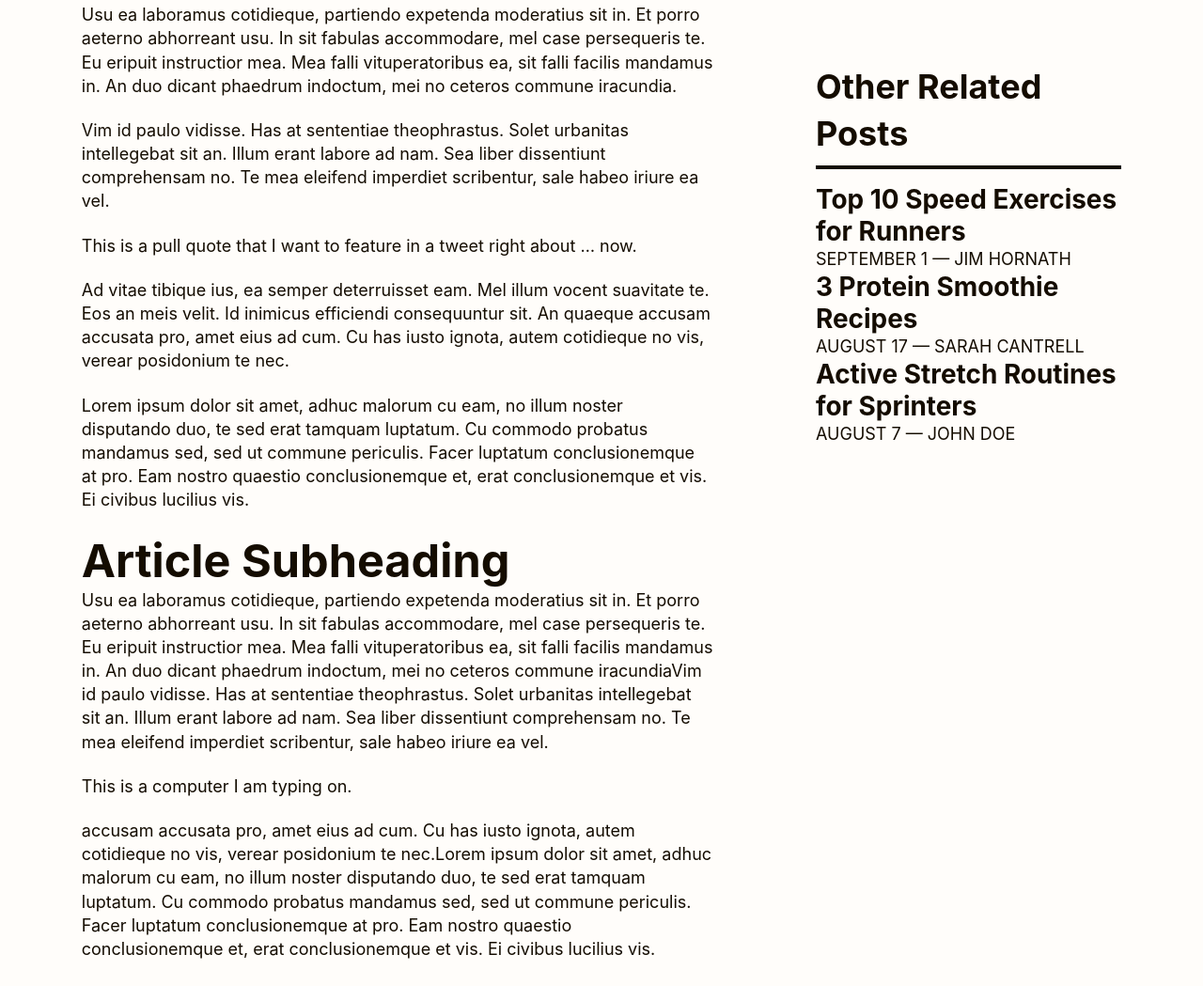
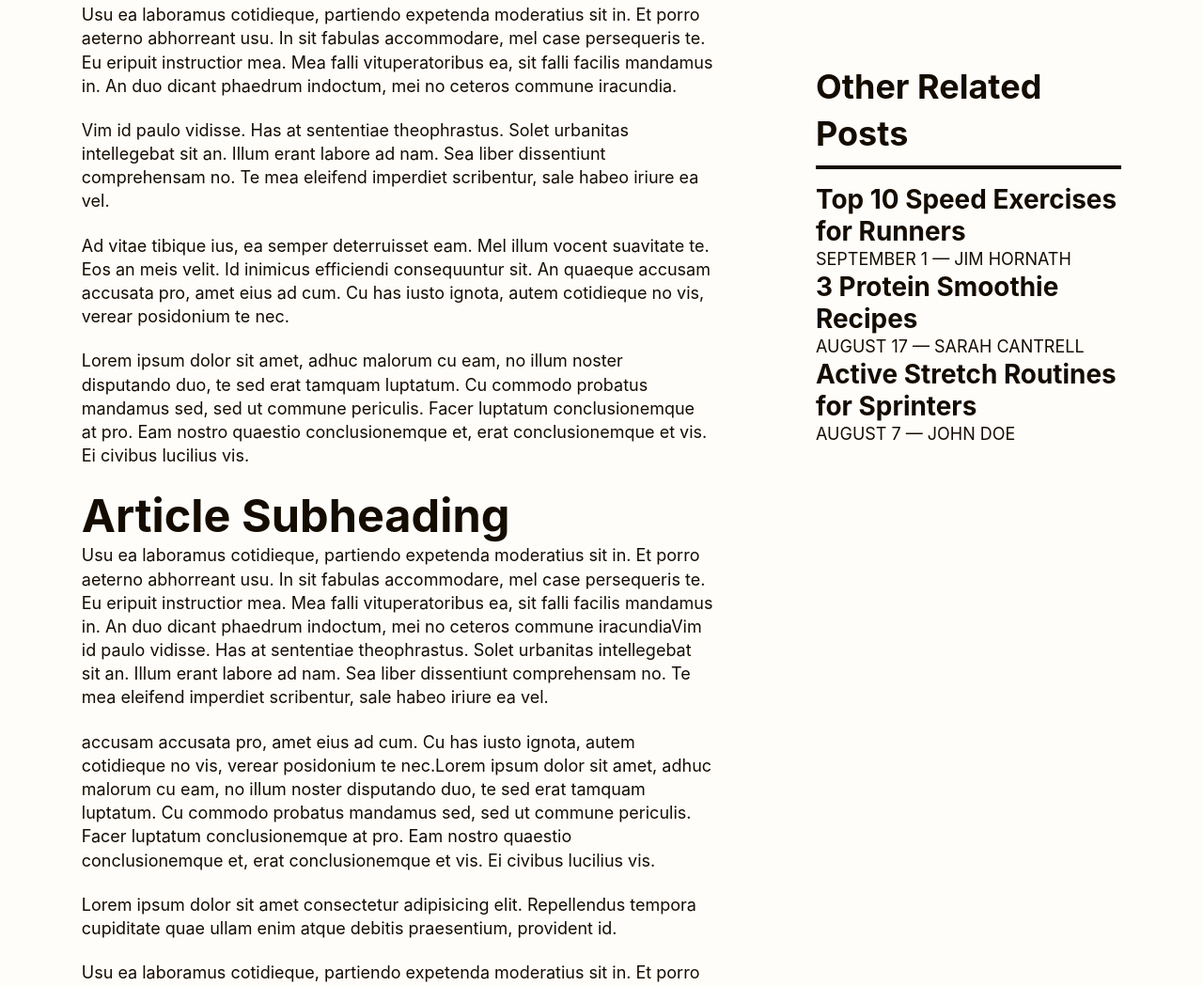
Before and after one commit to coding-in-public/pull-quotes, a plain HTML site: page index.html in a window 1280 px wide. Shown: the part 1282-2331 px from the top of the page at 94% size. Drawn offline with Linux system fonts and the light colour scheme.

Commit message:
Update index.html

```diff
--- a/index.html
+++ b/index.html
@@ -35,12 +35,10 @@
         <p>Lorem ipsum dolor sit amet, adhuc malorum cu eam, no illum noster disputando duo, te sed erat tamquam luptatum. Cu commodo probatus mandamus sed, sed ut commune periculis. Facer luptatum conclusionemque at pro. Eam nostro quaestio conclusionemque et, erat conclusionemque et vis. Ei civibus lucilius vis.</p>
         <p>Usu ea laboramus cotidieque, partiendo expetenda moderatius sit in. Et porro aeterno abhorreant usu. In sit fabulas accommodare, mel case persequeris te. Eu eripuit instructior mea. Mea falli vituperatoribus ea, sit falli facilis mandamus in. An duo dicant phaedrum indoctum, mei no ceteros commune iracundia.</p>
         <p>Vim id paulo vidisse. Has at sententiae theophrastus. Solet urbanitas intellegebat sit an. Illum erant labore ad nam. Sea liber dissentiunt comprehensam no. Te mea eleifend imperdiet scribentur, sale habeo iriure ea vel.</p>
-        <p class="callout" data-author="Chris Pennington">This is a pull quote that I want to feature in a tweet right about … now.</p>
         <p>Ad vitae tibique ius, ea semper deterruisset eam. Mel illum vocent suavitate te. Eos an meis velit. Id inimicus efficiendi consequuntur sit. An quaeque accusam accusata pro, amet eius ad cum. Cu has iusto ignota, autem cotidieque no vis, verear posidonium te nec.</p>
         <p>Lorem ipsum dolor sit amet, adhuc malorum cu eam, no illum noster disputando duo, te sed erat tamquam luptatum. Cu commodo probatus mandamus sed, sed ut commune periculis. Facer luptatum conclusionemque at pro. Eam nostro quaestio conclusionemque et, erat conclusionemque et vis. Ei civibus lucilius vis.</p>
         <h2>Article Subheading</h2>
         <p>Usu ea laboramus cotidieque, partiendo expetenda moderatius sit in. Et porro aeterno abhorreant usu. In sit fabulas accommodare, mel case persequeris te. Eu eripuit instructior mea. Mea falli vituperatoribus ea, sit falli facilis mandamus in. An duo dicant phaedrum indoctum, mei no ceteros commune iracundiaVim id paulo vidisse. Has at sententiae theophrastus. Solet urbanitas intellegebat sit an. Illum erant labore ad nam. Sea liber dissentiunt comprehensam no. Te mea eleifend imperdiet scribentur, sale habeo iriure ea vel.</p>
-        <p class="callout" data-author="Steve Jobs">This is a computer I am typing on.</p>
         <p>accusam accusata pro, amet eius ad cum. Cu has iusto ignota, autem cotidieque no vis, verear posidonium te nec.Lorem ipsum dolor sit amet, adhuc malorum cu eam, no illum noster disputando duo, te sed erat tamquam luptatum. Cu commodo probatus mandamus sed, sed ut commune periculis. Facer luptatum conclusionemque at pro. Eam nostro quaestio conclusionemque et, erat conclusionemque et vis. Ei civibus lucilius vis.</p>
         <p>Lorem ipsum dolor sit amet consectetur adipisicing elit. Repellendus tempora cupiditate quae ullam enim atque debitis praesentium, provident id.</p>
         <p>Usu ea laboramus cotidieque, partiendo expetenda moderatius sit in. Et porro aeterno abhorreant usu. In sit fabulas accommodare, mel case persequeris te. Eu eripuit instructior mea. Mea falli vituperatoribus ea, sit falli facilis mandamus in. An duo dicant phaedrum indoctum, mei no ceteros commune iracundia.</p>
@@ -83,6 +81,5 @@
       </div>
     </aside>
   </div>
-  <script src="./callout.js" type="module"></script>
 </body>
 </html>
```
